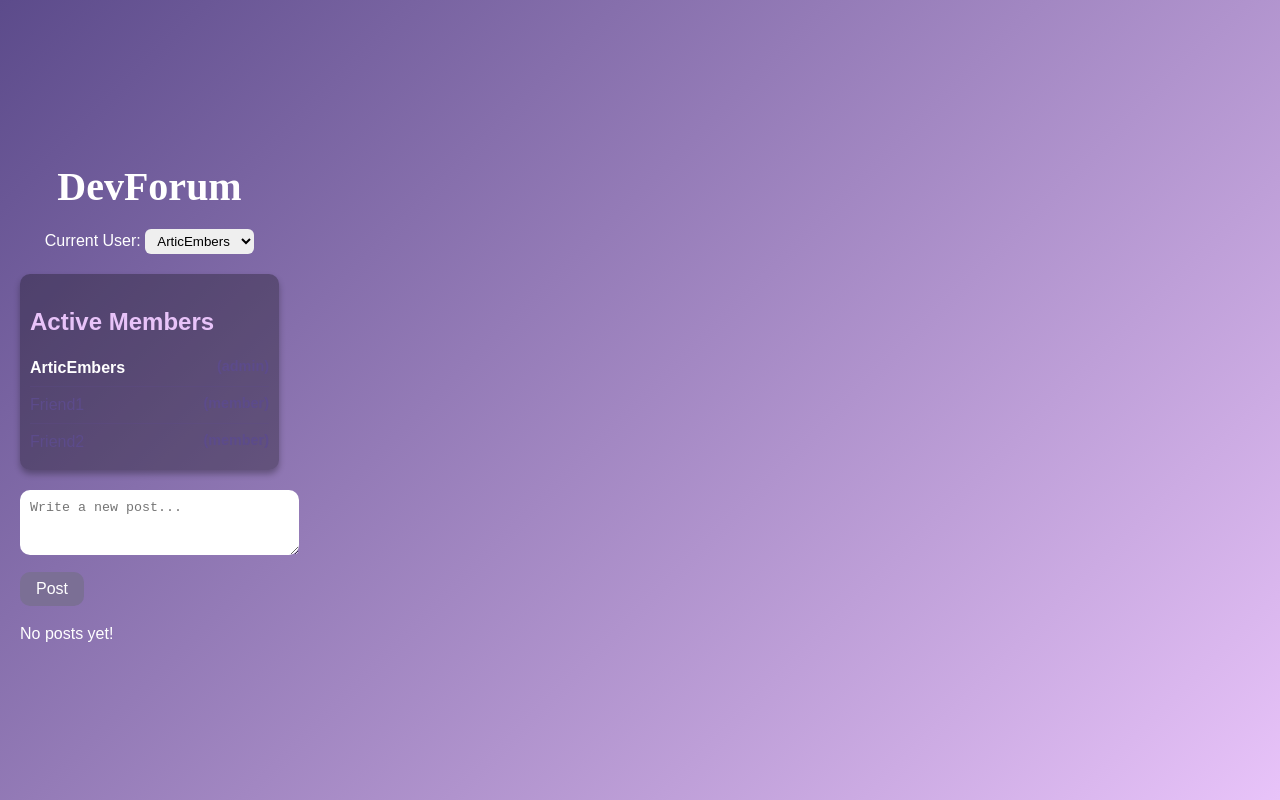
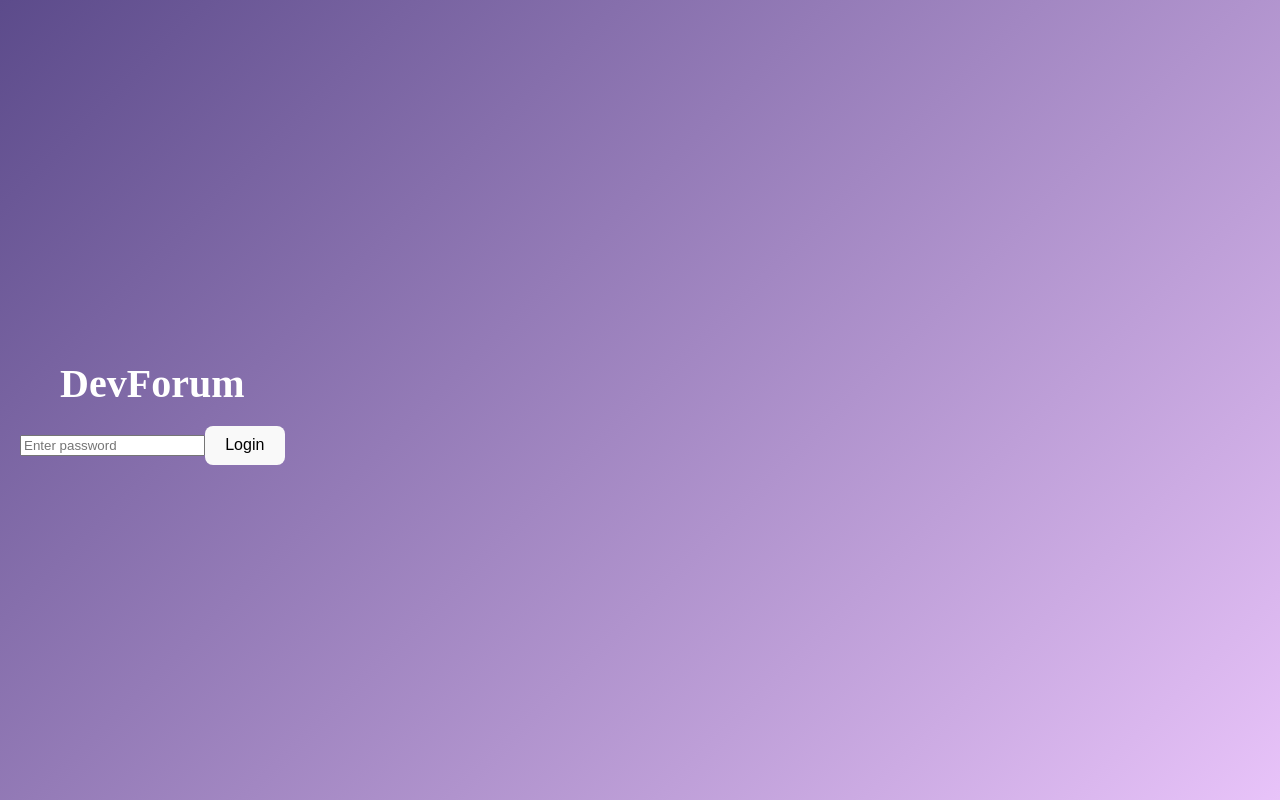
Before and after one commit to ArticEmbers/devforum, a React (Vite) app: page / in a window 1280 px wide. Built offline with nearby package versions, Linux system fonts and the light colour scheme.

Commit message:
Fix delete system and add dark theme components

```diff
--- a/package.json
+++ b/package.json
@@ -11,6 +11,7 @@
     "deploy": "gh-pages -d dist"
   },
   "dependencies": {
+    "axios": "^1.12.2",
     "react": "^19.1.1",
     "react-dom": "^19.1.1"
   },
@@ -22,8 +23,8 @@
     "eslint": "^9.36.0",
     "eslint-plugin-react-hooks": "^5.2.0",
     "eslint-plugin-react-refresh": "^0.4.22",
+    "gh-pages": "^5.0.0",
     "globals": "^16.4.0",
-    "vite": "^7.1.14",
-    "gh-pages": "^5.0.0"
+    "vite": "^7.1.14"
   }
 }
--- a/src/App.jsx
+++ b/src/App.jsx
@@ -5,15 +5,17 @@ import Posts from "./components/Posts";
 import "./App.css";
 
 export default function App() {
-    // Define members
-    const membersList = [
-        { username: "ArticEmbers", role: "admin" },
-        { username: "Friend1", role: "member" },
-        { username: "Friend2", role: "member" },
+    const users = [
+        { username: "ArticEmbers", password: "ArticEmbers123", role: "admin" },
+        { username: "Friend1", password: "Friend1Pass", role: "member" },
+        { username: "Friend2", password: "Friend2Pass", role: "member" },
     ];
 
-    const [currentUser, setCurrentUser] = useState("ArticEmbers");
+    const [currentUser, setCurrentUser] = useState(null);
+    const [passwordInput, setPasswordInput] = useState("");
+    const [error, setError] = useState("");
     const [posts, setPosts] = useState([]);
+    const [membersList, setMembersList] = useState([]);
 
     // Load posts from localStorage
     useEffect(() => {
@@ -26,7 +28,30 @@ export default function App() {
         localStorage.setItem("posts", JSON.stringify(posts));
     }, [posts]);
 
+    // Login
+    const handleLogin = (e) => {
+        e.preventDefault();
+        const user = users.find((u) => u.password === passwordInput);
+        if (user) {
+            setCurrentUser(user.username);
+            setPasswordInput("");
+            setError("");
+
+            // Add to active members if not already there
+            setMembersList((prev) => {
+                if (!prev.some((m) => m.username === user.username)) {
+                    return [...prev, { username: user.username, role: user.role }];
+                }
+                return prev;
+            });
+        } else {
+            setError("Invalid password");
+        }
+    };
+
+    // Add new post
     const addPost = (content) => {
+        if (!currentUser) return;
         const newPost = {
             id: Date.now(),
             author: currentUser,
@@ -35,8 +60,16 @@ export default function App() {
         setPosts([newPost, ...posts]);
     };
 
+    // Delete post (admin any, user own)
     const deletePost = (id) => {
-        setPosts(posts.filter((post) => post.id !== id));
+        const post = posts.find((p) => p.id === id);
+        if (!post) return;
+
+        if (currentUser === "ArticEmbers" || post.author === currentUser) {
+            setPosts(posts.filter((p) => p.id !== id));
+        } else {
+            alert("You can only delete your own posts!");
+        }
     };
 
     return (
@@ -45,26 +78,34 @@ export default function App() {
                 <h1>DevForum</h1>
             </header>
 
-            {/* User selector */}
-            <div className="user-select">
-                <label>
-                    Current User:{" "}
-                    <select
-                        value={currentUser}
-                        onChange={(e) => setCurrentUser(e.target.value)}
-                    >
-                        {membersList.map((user) => (
-                            <option key={user.username} value={user.username}>
-                                {user.username}
-                            </option>
-                        ))}
-                    </select>
-                </label>
-            </div>
+            {!currentUser ? (
+                <form onSubmit={handleLogin} className="login-form">
+                    <input
+                        type="password"
+                        placeholder="Enter password"
+                        value={passwordInput}
+                        onChange={(e) => setPasswordInput(e.target.value)}
+                    />
+                    <button type="submit">Login</button>
+                    {error && <p style={{ color: "red" }}>{error}</p>}
+                </form>
+            ) : (
+                <p style={{ textAlign: "center", marginBottom: "10px" }}>
+                    Logged in as <strong>{currentUser}</strong>
+                </p>
+            )}
 
             <ActiveMembers members={membersList} />
-            <NewPost addPost={addPost} />
-            <Posts posts={posts} deletePost={deletePost} currentUser={currentUser} />
+
+            {currentUser && <NewPost addPost={addPost} />}
+
+            {currentUser && (
+                <Posts
+                    posts={posts}
+                    deletePost={deletePost}
+                    currentUser={currentUser}
+                />
+            )}
         </div>
     );
 }
--- a/src/components/ActiveMembers.css
+++ b/src/components/ActiveMembers.css
@@ -1,10 +1,10 @@
 .active-members {
   max-width: 700px;
   margin: 20px auto;
-  background: linear-gradient(135deg, #a79bbb, #d1b3e0);
+  background: linear-gradient(135deg, #7b6f95, #d1b3e0);
   padding: 15px 20px;
   border-radius: 12px;
-  color: #5c4b8b;
+  color: #fff;
   font-family: "Cursive", sans-serif;
   box-shadow: 0 4px 6px rgba(0, 0, 0, 0.3);
 }
@@ -31,13 +31,20 @@
   border-bottom: none;
 }
 
+/* Member role styling */
+.active-members .member {
+  color: #e8c3f9; /* bright light purple for visibility */
+  font-weight: bold;
+}
+
+/* Admin role styling */
+.active-members .admin {
+  color: #ffd700; /* gold for admin */
+  font-weight: bold;
+}
+
 .active-members .role {
   font-size: 0.9em;
   font-weight: bold;
-  color: #5c4b8b;
+  margin-left: 6px;
 }
-
-.active-members .admin {
-  color: #fff;
-  font-weight: bold;
-}
--- /dev/null
+++ b/src/components/Posts.css
@@ -0,0 +1,43 @@
+.posts {
+  display: flex;
+  flex-direction: column;
+  gap: 15px;
+  max-width: 700px;
+  margin: 20px auto;
+}
+
+.post-card {
+  background: linear-gradient(135deg, #7b6f95, #a79bbb);
+  border-radius: 12px;
+  padding: 15px;
+  color: #fff;
+  font-family: Arial, sans-serif;
+  box-shadow: 0 4px 6px rgba(0, 0, 0, 0.3);
+}
+
+.post-header {
+  display: flex;
+  justify-content: space-between;
+  margin-bottom: 8px;
+  font-weight: bold;
+  font-family: "Cursive", sans-serif;
+}
+
+.delete-btn {
+  background: #d1b3e0;
+  border: none;
+  border-radius: 6px;
+  padding: 4px 10px;
+  cursor: pointer;
+  color: #5c4b8b;
+  font-weight: bold;
+  transition: background 0.2s;
+}
+
+.delete-btn:hover {
+  background: #e8c3f9;
+}
+
+.post-content {
+  font-family: Arial, sans-serif;
+}
--- a/src/components/Posts.jsx
+++ b/src/components/Posts.jsx
@@ -1,24 +1,27 @@
 import React from "react";
+import "./Posts.css";
 
 export default function Posts({ posts, deletePost, currentUser }) {
+    if (!posts.length) return <p style={{ textAlign: "center" }}>No posts yet.</p>;
+
     return (
         <div className="posts">
-            {posts.length === 0 ? (
-                <p>No posts yet!</p>
-            ) : (
-                posts.map((post) => (
-                    <div className="post" key={post.id}>
-                        <div className="post-header">
-                            <strong>{post.author}</strong>
-                            {/* Only admin (ArticEmbers) can delete */}
-                            {currentUser === "ArticEmbers" && post.author === "ArticEmbers" && (
-                                <button onClick={() => deletePost(post.id)}>Delete</button>
-                            )}
-                        </div>
-                        <p>{post.content}</p>
+            {posts.map((post) => (
+                <div key={post.id} className="post-card">
+                    <div className="post-header">
+                        <span className="post-author">{post.author}</span>
+                        {(post.author === currentUser || currentUser === "ArticEmbers") && (
+                            <button
+                                className="delete-btn"
+                                onClick={() => deletePost(post.id)}
+                            >
+                                Delete
+                            </button>
+                        )}
                     </div>
-                ))
-            )}
+                    <p className="post-content">{post.content}</p>
+                </div>
+            ))}
         </div>
     );
 }
```
Also changed, not shown: 1 other file (tests, documents, lock files or other folders).
